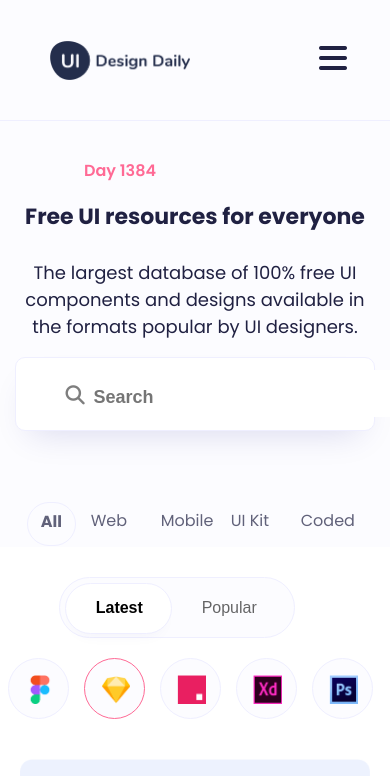
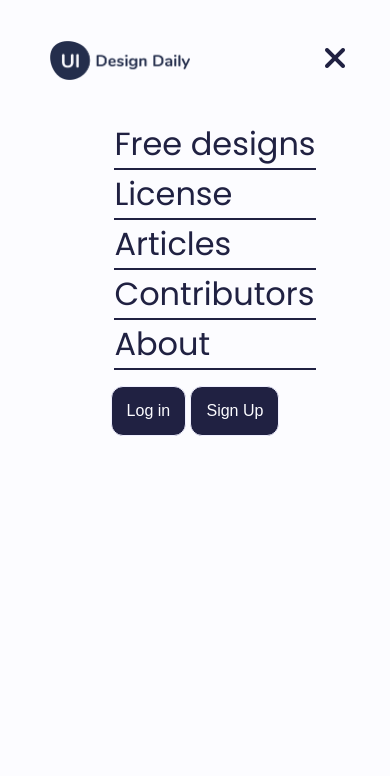
Before and after one commit to birkan-dogan/day1384, a plain HTML site: page index.html in a window 390 px wide. Both pictures are taken after a click on the element 333 px from the left and 60 px from the top of the page. Shown: the top 776 px of the page. Drawn offline with nearby package versions, Linux system fonts and the light colour scheme.

Commit message:
hamburger menu works

```diff
--- a/index.html
+++ b/index.html
@@ -41,10 +41,26 @@
         <button class="log-in">Log in</button>
         <button class="sign-up"><a href="#">Sign Up</a></button>
       </div>
-      <div class="responsive-button">
+      <div class="responsive-button" id="hamburger">
         <i class="fa-solid fa-bars"></i>
       </div>
     </header>
+    <!-- responsive menu -->
+    <div class="responsive-menu" id="responsive-menubar">
+      <ul>
+        <li class="responsive-menu-free-design"><a>Free designs</a></li>
+        <li><a href="#">License</a></li>
+        <li><a href="#">Articles</a></li>
+        <li><a href="#">Contributors</a></li>
+        <li><a href="#">About</a></li>
+      </ul>
+      <div class="responsive-menu-buttons">
+        <button class="log-in">Log in</button>
+        <button class="sign-up"><a href="#">Sign Up</a></button>
+      </div>
+    </div>
+    <!-- responsive menu -->
+
     <main>
       <section class="letter-box">
         <p class="main-title">Free UI resources for everyone</p>
--- a/script.js
+++ b/script.js
@@ -1,3 +1,5 @@
+// search field
+
 const form = document.querySelector("form");
 const input = document.querySelector("input");
 
@@ -30,6 +32,8 @@ input.addEventListener("keydown", function () {
   });
 });
 
+// arrow button
+
 const arrowButton = document.getElementById("arrow");
 const dropdown = document.getElementsByClassName("dropdown-box");
 const arrowIcon = document.getElementById("arrow-icon");
@@ -47,3 +51,26 @@ arrowButton.addEventListener("click", function () {
     dropdown[0].style.display = "none";
   }
 });
+
+// hamburger button
+
+let booleanValueForHamburger = false;
+
+const hamburgerButton = document.getElementById("hamburger");
+// console.log(hamburgerButton.innerHTML);
+const container = document.getElementById("responsive-menubar");
+
+hamburgerButton.addEventListener("click", function () {
+  booleanValueForHamburger = !booleanValueForHamburger;
+
+  //   booleanValueForHamburger
+  //     ? container.classList.add("active")
+  //     : container.classList.remove("active");
+  if (booleanValueForHamburger) {
+    container.classList.add("active");
+    hamburgerButton.innerHTML = `<i class="fa-solid fa-xmark"></i>`;
+  } else {
+    container.classList.remove("active");
+    hamburgerButton.innerHTML = `<i class="fa-solid fa-bars"></i>`;
+  }
+});
--- /dev/null
+++ b/scss/components/_hamburgerMenu.scss
@@ -0,0 +1,40 @@
+.responsive-menu {
+  display: none;
+  @include transition(2s);
+}
+.active {
+  @include flex-container;
+  @include transition(2s);
+  justify-content: flex-start;
+  flex-direction: column;
+  width: 100vw;
+  height: 100vh;
+  z-index: 99999;
+  background-color: $background-color;
+
+  ul {
+    list-style-type: none;
+    li {
+      border-bottom: 2px solid $primary-color;
+      a {
+        color: $primary-color;
+        font-size: 2rem;
+      }
+    }
+  }
+
+  .responsive-menu-buttons {
+    button {
+      border: none;
+      background-color: $primary-color;
+      padding: 15px;
+      border-radius: 12px;
+      border: 1px solid $border-color;
+      color: $background-color;
+
+      a {
+        color: $background-color;
+      }
+    }
+  }
+}
--- a/scss/style.scss
+++ b/scss/style.scss
@@ -2,7 +2,7 @@
 
 @import "./abstracts/mixin", "./abstracts/variables";
 @import "./components/header", "./components/main", "./components/nav",
-  "./components/article";
+  "./components/article", "./components/hamburgerMenu";
 
 @import "./pages/home";
 
```
Also changed, not shown: css/style.css, 1 other file.
